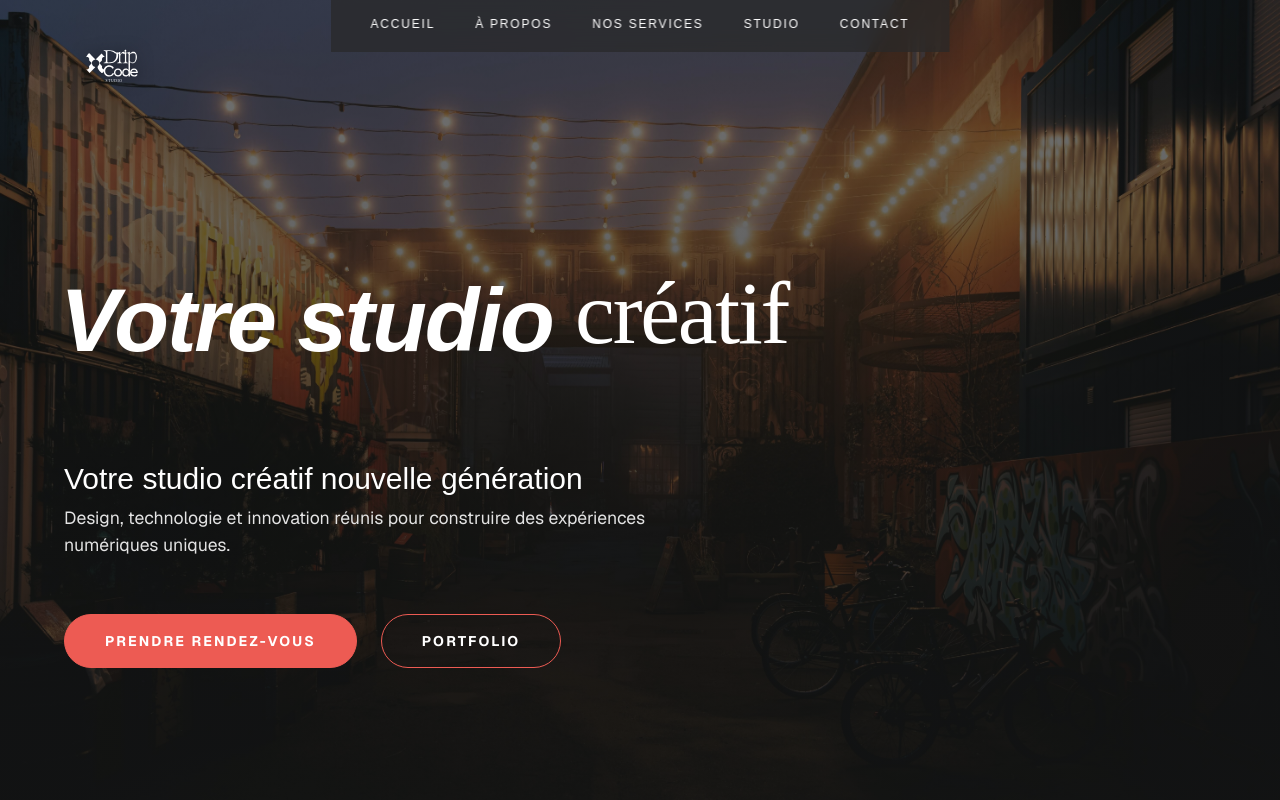
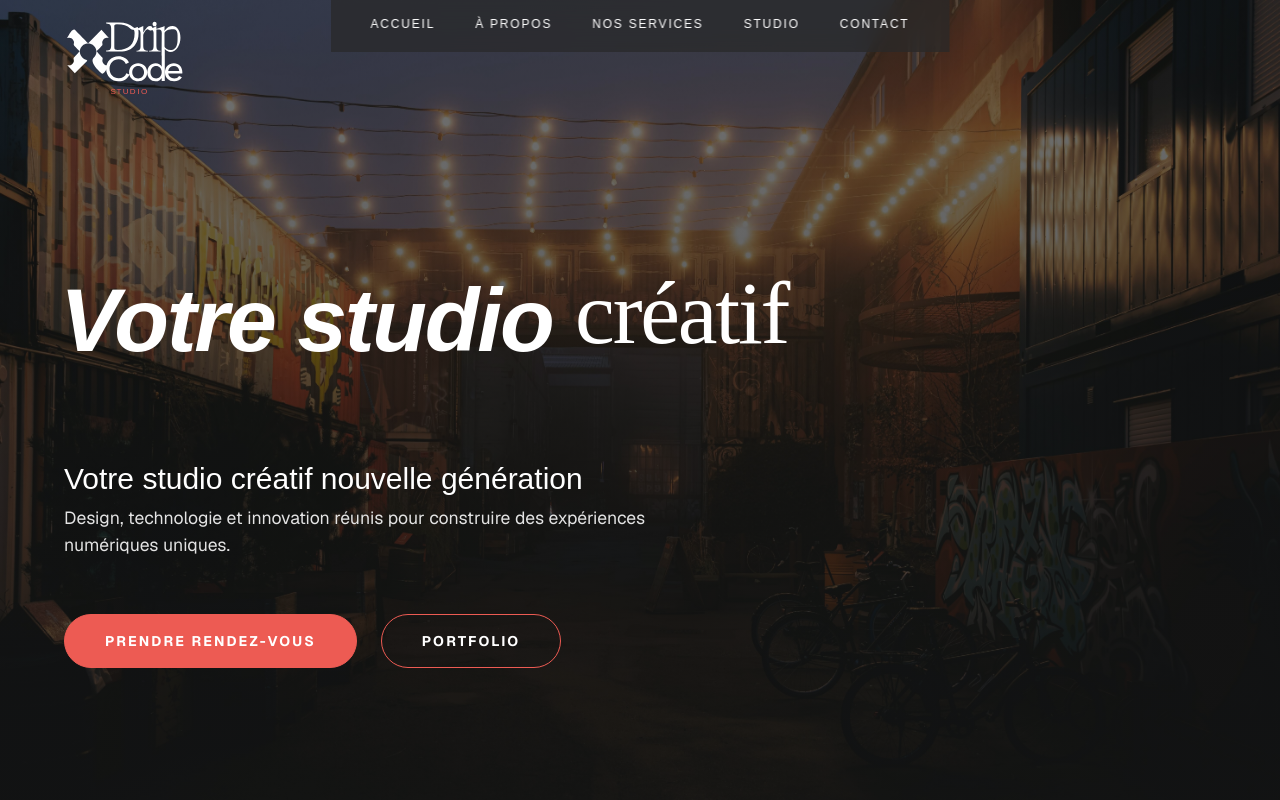
Before and after one commit to DripCode-Studio/dripcode-studio, a Next.js app: page / in a window 1280 px wide. Shown: the top 800 px of the page. Built offline with nearby package versions, Linux system fonts and the light colour scheme.

Commit message:
chore: Update main logo SVG and refine SiteNavbar styling for improved aesthetics

```diff
--- a/src/components/site-navbar.tsx
+++ b/src/components/site-navbar.tsx
@@ -17,13 +17,16 @@ export function SiteNavbar() {
 
   return (
     <nav className="fixed top-0 w-full flex justify-between items-center px-8 md:px-16 z-100 transition-all duration-300 py-4 bg-[#161616]/60 backdrop-blur-md md:bg-transparent md:backdrop-blur-none">
-      <a href="#" className="h-20 md:h-25 flex items-center relative z-10">
+      <a
+        href="#"
+        className="flex items-center relative z-10 overflow-hidden rounded-2xl h-20 md:h-22.5"
+      >
         <Image
           src="/assets/main-logo.svg"
           alt="DripCode Studio Logo"
           width={220}
           height={80}
-          className="h-full w-auto drop-shadow-[0_2px_8px_rgba(0,0,0,0.6)]"
+          className="h-full w-auto object-cover"
           priority
         />
       </a>
```
Also changed, not shown: public/assets/main-logo.svg.
